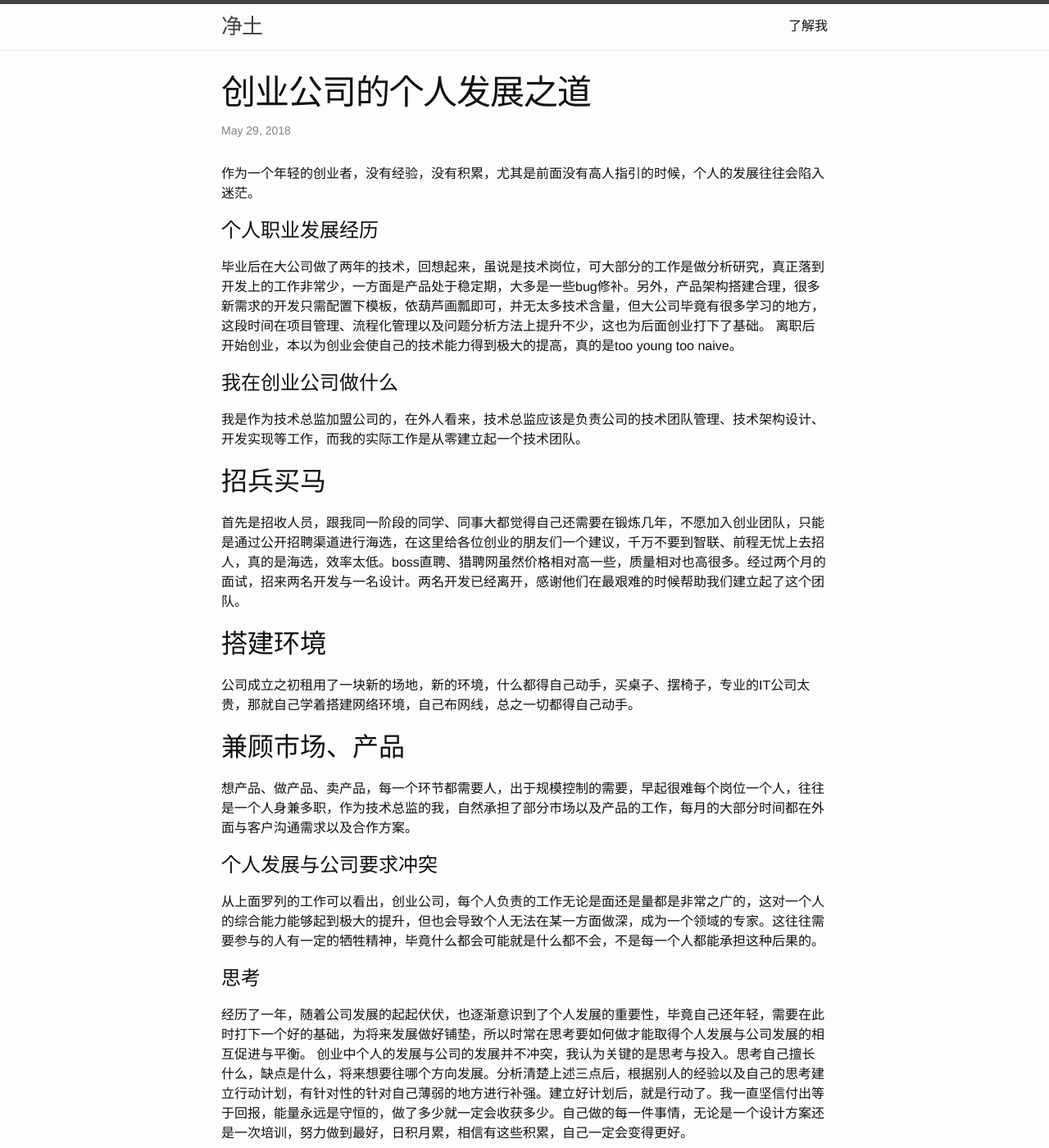
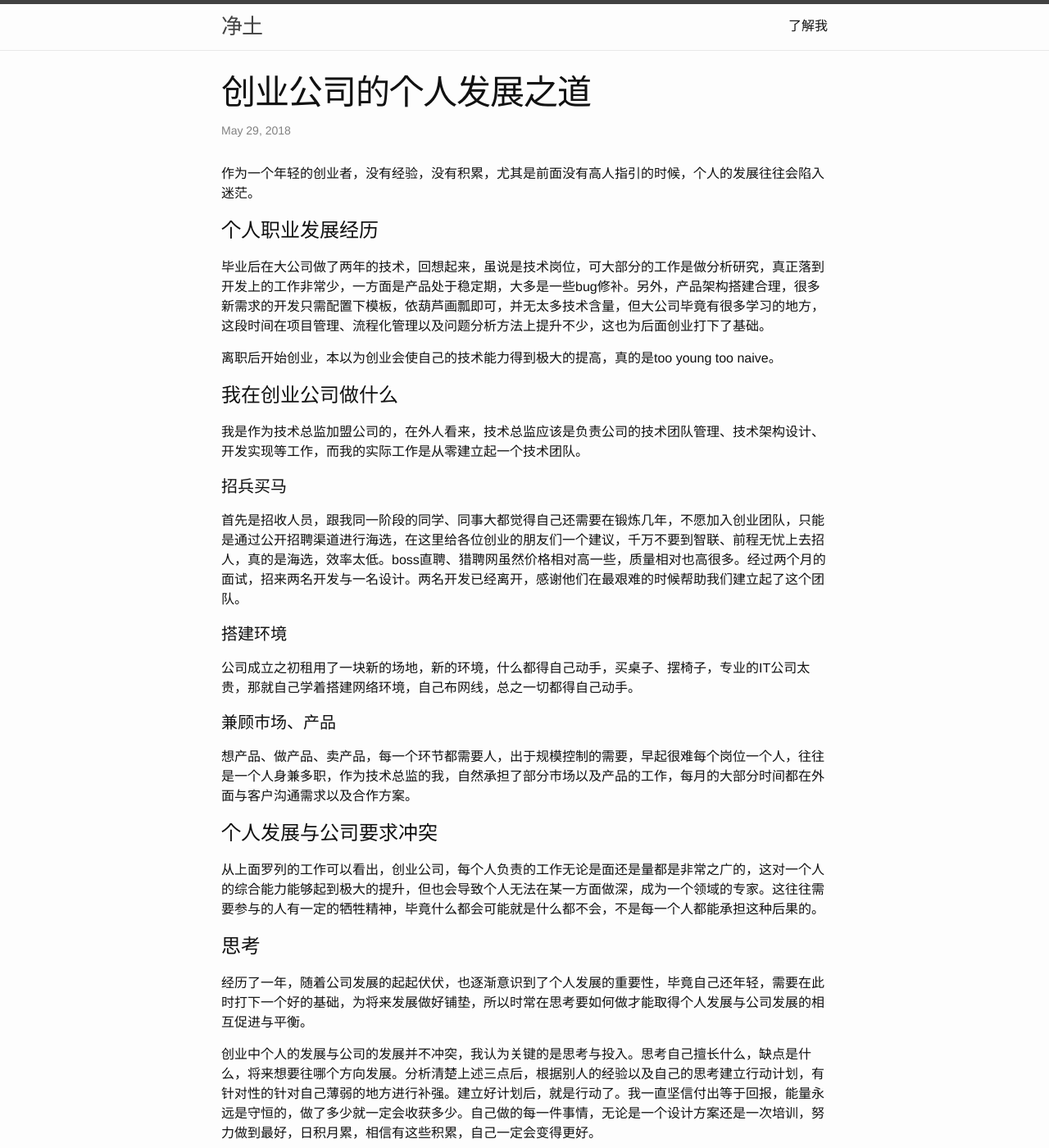
Before and after one commit to artNcoder/zjun, a Jekyll site: the page built from _posts/2018-05-29-创业公司的个人发展之道.markdown, in a window 1280 px wide and 1400 px high. Shown: the whole window at 82% size. Built offline with Jekyll 4.4.1, drawn with Linux system fonts in a browser that asks for light colours.

Commit message:
修改格式

```diff
--- a/_posts/2018-05-29-创业公司的个人发展之道.markdown
+++ b/_posts/2018-05-29-创业公司的个人发展之道.markdown
@@ -9,15 +9,16 @@ categories: jekyll update
 
 # 个人职业发展经历
 毕业后在大公司做了两年的技术，回想起来，虽说是技术岗位，可大部分的工作是做分析研究，真正落到开发上的工作非常少，一方面是产品处于稳定期，大多是一些bug修补。另外，产品架构搭建合理，很多新需求的开发只需配置下模板，依葫芦画瓢即可，并无太多技术含量，但大公司毕竟有很多学习的地方，这段时间在项目管理、流程化管理以及问题分析方法上提升不少，这也为后面创业打下了基础。
+
 离职后开始创业，本以为创业会使自己的技术能力得到极大的提高，真的是too young too naive。
 
 # 我在创业公司做什么
 我是作为技术总监加盟公司的，在外人看来，技术总监应该是负责公司的技术团队管理、技术架构设计、开发实现等工作，而我的实际工作是从零建立起一个技术团队。
-## 招兵买马
+#### 招兵买马
 首先是招收人员，跟我同一阶段的同学、同事大都觉得自己还需要在锻炼几年，不愿加入创业团队，只能是通过公开招聘渠道进行海选，在这里给各位创业的朋友们一个建议，千万不要到智联、前程无忧上去招人，真的是海选，效率太低。boss直聘、猎聘网虽然价格相对高一些，质量相对也高很多。经过两个月的面试，招来两名开发与一名设计。两名开发已经离开，感谢他们在最艰难的时候帮助我们建立起了这个团队。
-## 搭建环境
+#### 搭建环境
 公司成立之初租用了一块新的场地，新的环境，什么都得自己动手，买桌子、摆椅子，专业的IT公司太贵，那就自己学着搭建网络环境，自己布网线，总之一切都得自己动手。
-## 兼顾市场、产品
+#### 兼顾市场、产品
 想产品、做产品、卖产品，每一个环节都需要人，出于规模控制的需要，早起很难每个岗位一个人，往往是一个人身兼多职，作为技术总监的我，自然承担了部分市场以及产品的工作，每月的大部分时间都在外面与客户沟通需求以及合作方案。
 
 # 个人发展与公司要求冲突
@@ -25,4 +26,5 @@ categories: jekyll update
 
 # 思考
 经历了一年，随着公司发展的起起伏伏，也逐渐意识到了个人发展的重要性，毕竟自己还年轻，需要在此时打下一个好的基础，为将来发展做好铺垫，所以时常在思考要如何做才能取得个人发展与公司发展的相互促进与平衡。
+
 创业中个人的发展与公司的发展并不冲突，我认为关键的是思考与投入。思考自己擅长什么，缺点是什么，将来想要往哪个方向发展。分析清楚上述三点后，根据别人的经验以及自己的思考建立行动计划，有针对性的针对自己薄弱的地方进行补强。建立好计划后，就是行动了。我一直坚信付出等于回报，能量永远是守恒的，做了多少就一定会收获多少。自己做的每一件事情，无论是一个设计方案还是一次培训，努力做到最好，日积月累，相信有这些积累，自己一定会变得更好。
```
